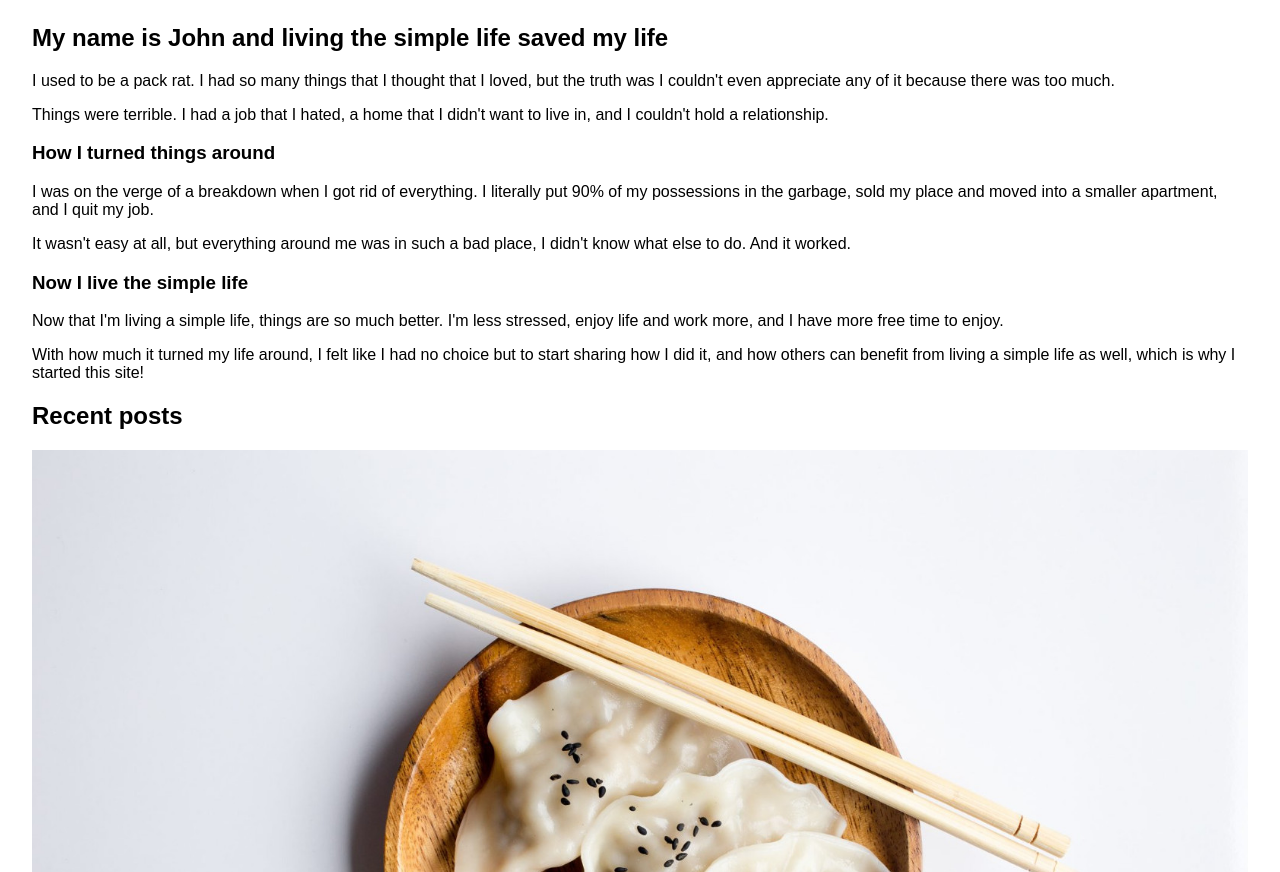
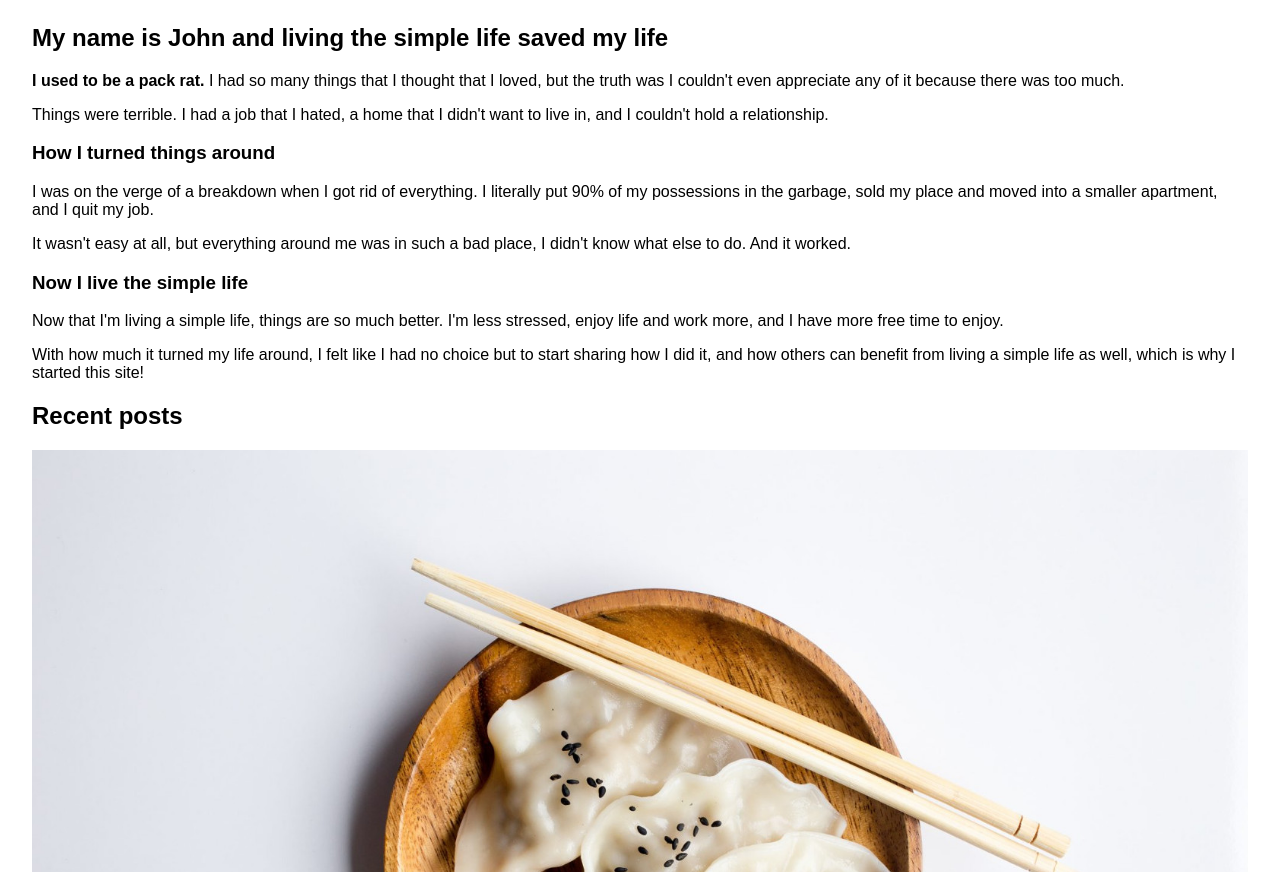
Before and after one commit to StephaneBullier/livingSimple, a plain HTML site: page index.html in a window 1280 px wide. Shown: the part 1281-2153 px from the top of the page. Drawn offline with Linux system fonts and the light colour scheme.

Commit message:
Add strong

```diff
--- a/index.html
+++ b/index.html
@@ -30,7 +30,7 @@
       <img src="images/mike-baker.jpg" alt="Mike Baker">
     </div>
     <h2>My name is John and living the simple life saved my life</h2>
-    <p>I used to be a pack rat. I had so many things that I thought that I loved, but the truth was I couldn't even appreciate any of it because there was too much.</p>
+    <p><strong>I used to be a pack rat.</strong> I had so many things that I thought that I loved, but the truth was I couldn't even appreciate any of it because there was too much.</p>
     <p>Things were terrible. I had a job that I hated, a home that I didn't want to live in, and I couldn't hold a relationship.</p>
     <h3>How I turned things around</h3>
     <p>I was on the verge of a breakdown when I got rid of everything. I literally put 90% of my possessions in the garbage, sold my place and moved into a smaller apartment, and I quit my job.</p>
```
